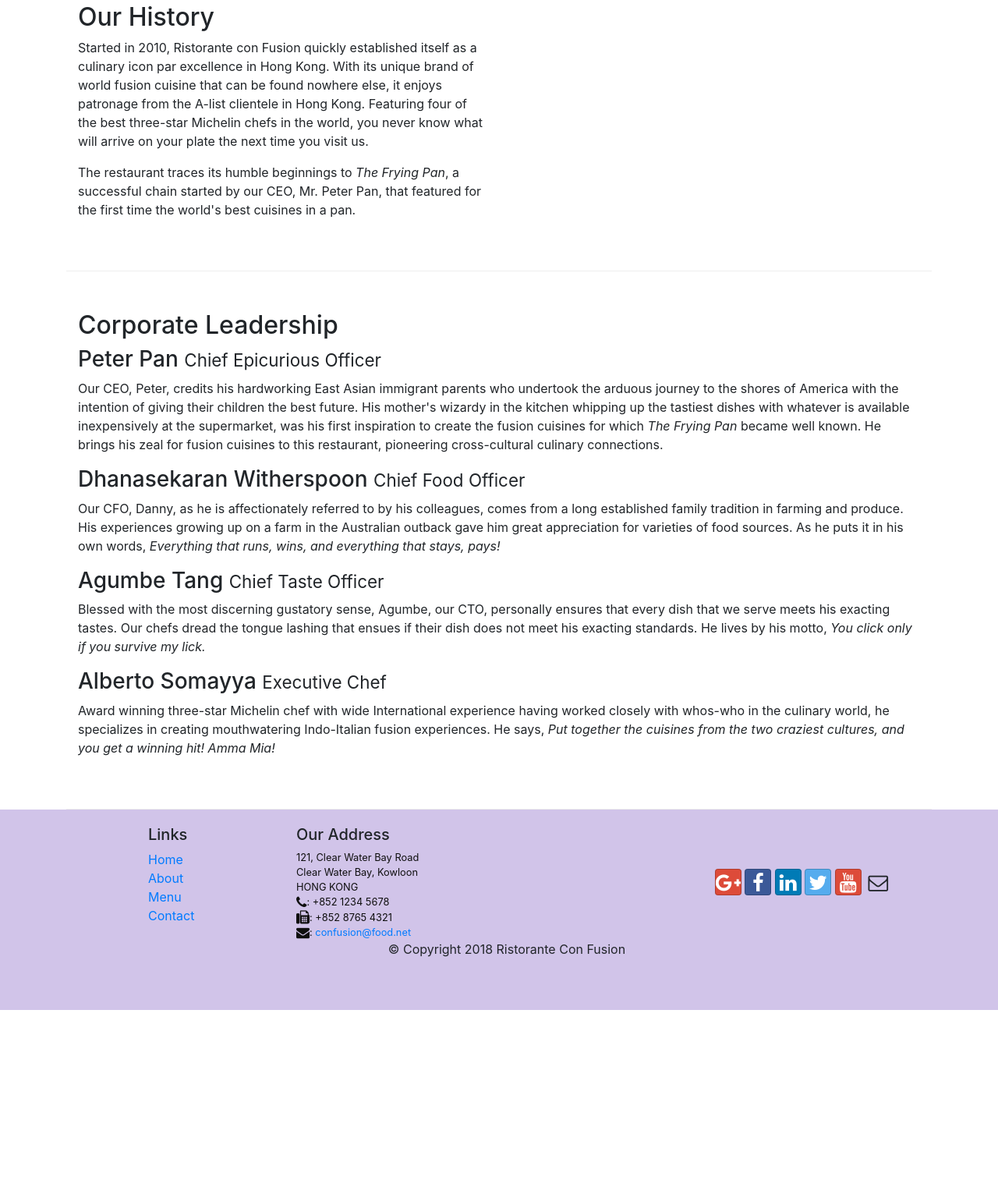
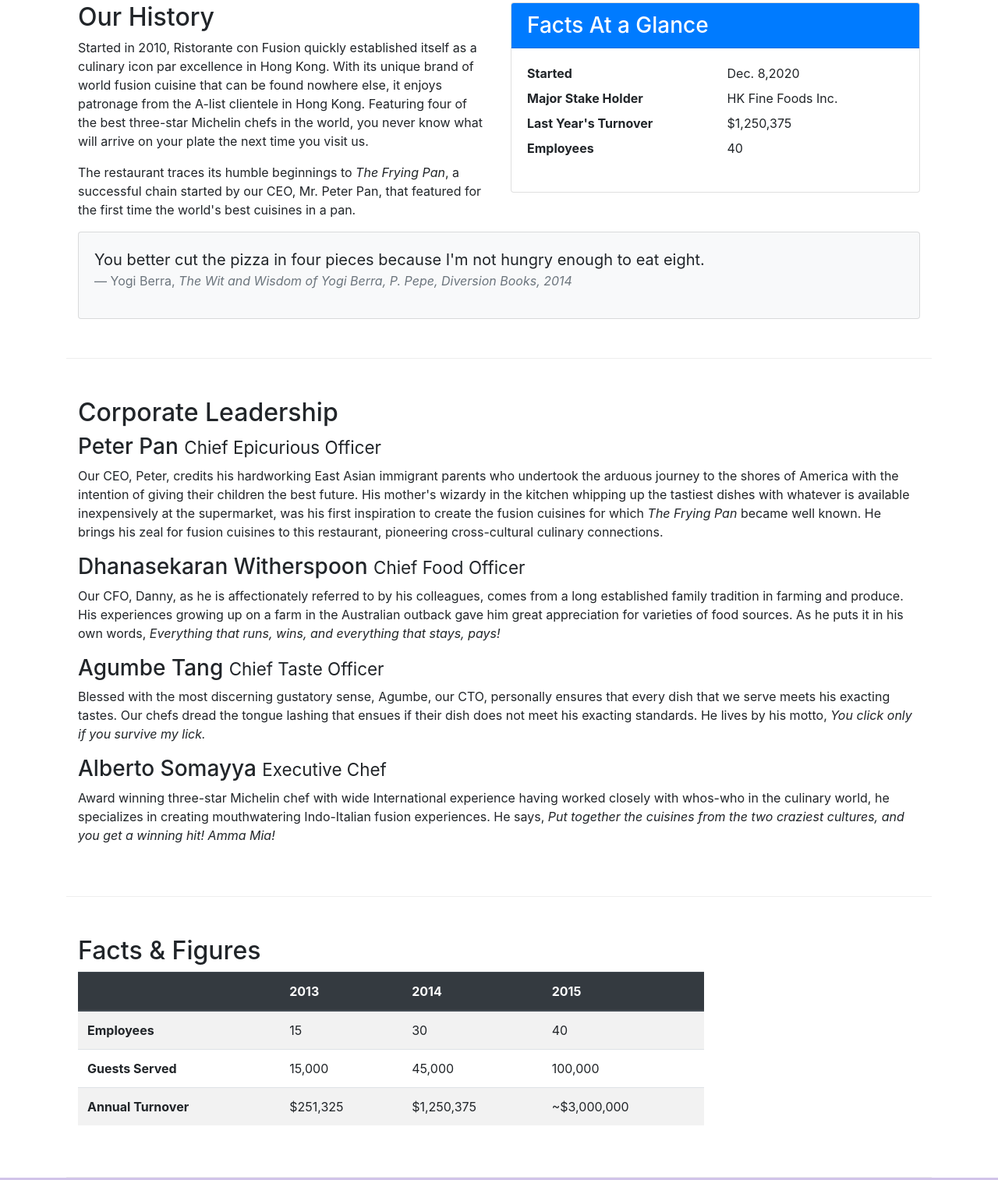
Before and after one commit to adrianafdz/fullstack-course, a website: page aboutus.html in a window 1280 px wide. Shown: the part 512-2025 px from the top of the page at 78% size. Before the commit the page ends 1807 px from the top, so only its background shows below. Drawn offline with nearby package versions, Linux system fonts and the light colour scheme.

Commit message:
Tables and Cards

```diff
--- a/aboutus.html
+++ b/aboutus.html
@@ -65,9 +65,37 @@
                 <p>The restaurant traces its humble beginnings to <em>The Frying Pan</em>, a successful chain started by our CEO, Mr. Peter Pan, that featured for the first time the world's best cuisines in a pan.</p>
             </div>
             <div class="col col-sm">
+                <div class="card">
+                    <h3 class="card-header bg-primary text-white">Facts At a Glance</h3>
+                    <div class="card-body">
+                        <dl class="row">
+                            <dt class="col-6">Started</dt>
+                            <dd class="col-6">Dec. 8,2020</dd>
+                            <dt class="col-6">Major Stake Holder</dt>
+                            <dd class="col-6">HK Fine Foods Inc.</dd>
+                            <dt class="col-6">Last Year's Turnover</dt>
+                            <dd class="col-6">$1,250,375</dd>
+                            <dt class="col-6">Employees</dt>
+                            <dd class="col-6">40</dd>
+                        </dl>
+                    </div>
+                </div>
+            </div>
+            <div class="col-12">
+                <div class="card card-body bg-light">
+                    <blockquote class="blockquote">
+                        <p class="mb-0">You better cut the pizza in four pieces because
+                            I'm not hungry enough to eat eight.
+                        </p>
+                        <footer class="blockquote-footer">Yogi Berra,
+                            <cite title="Source Title">The Wit and Wisdom of Yogi Berra, P. Pepe,
+                                Diversion Books, 2014
+                            </cite>
+                        </footer>
+                    </blockquote>
+                </div>
             </div>
         </div>
-
 
         <div class="row row-content">
             <div class="col-12">
@@ -82,6 +110,46 @@
                 <p class="d-none d-sm-block">Award winning three-star Michelin chef with wide International experience having worked closely with whos-who in the culinary world, he specializes in creating mouthwatering Indo-Italian fusion experiences. He says, <em>Put together the cuisines from the two craziest cultures, and you get a winning hit! Amma Mia!</em></p>
             </div>
        </div>
+
+       <div class="row row-content">
+            <div class="col-12 col-sm-9">
+                <h2>Facts & Figures</h2>
+                <div class="table-responsive">
+                    <table class="table table-striped">
+                        <thead class="thead-dark">
+                            <tr>
+                                <th>&nbsp;</th>
+                                <th>2013</th>
+                                <th>2014</th>
+                                <th>2015</th>
+                            </tr>
+                        </thead>
+                        <tbody>
+                            <tr>
+                                <th>Employees</th>
+                                <td>15</td>
+                                <td>30</td>
+                                <td>40</td>
+                            </tr>
+                            <tr>
+                                <th>Guests Served</th>
+                                <td>15,000</td>
+                                <td>45,000</td>
+                                <td>100,000</td>
+                            </tr>
+                            <tr>
+                                <th>Annual Turnover</th>
+                                <td>$251,325</td>
+                                <td>$1,250,375</td>
+                                <td>~$3,000,000</td>
+                            </tr>
+                        </tbody>
+                    </table>
+                </div>
+            </div>
+            <div class="col-12 col-sm-3">
+            </div>
+        </div>
 
     </div>
 
```
